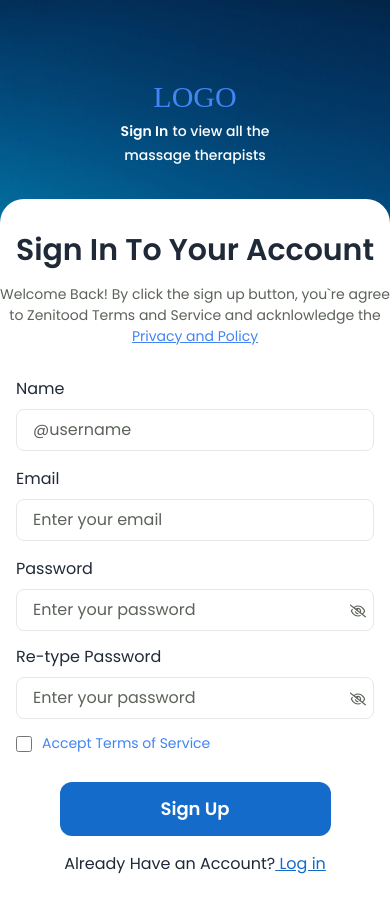
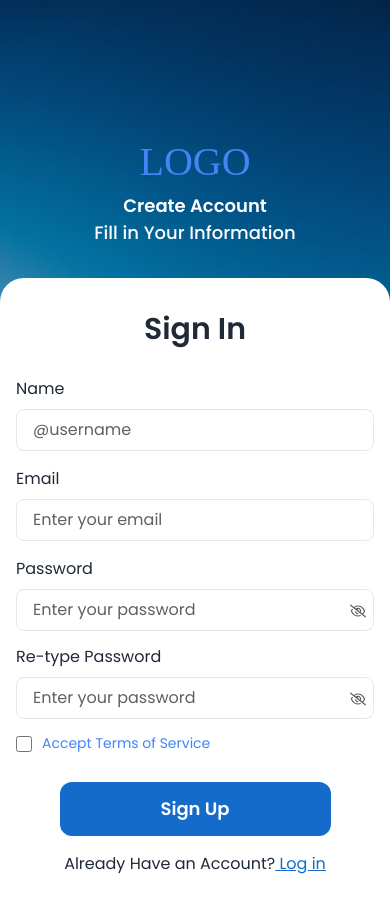
Before and after one commit to subirdas29/therapist, a React (Vite) app: page / in a window 390 px wide. Built offline with nearby package versions, Linux system fonts and the light colour scheme.

Commit message:
sign up responsive part edited

```diff
--- a/src/App.jsx
+++ b/src/App.jsx
@@ -1,6 +1,6 @@
 
 import './App.css'
-// import Login from './Components/Pages/Login/Login'
+import Login from './Components/Pages/Login/Login'
 import SignUp from './Components/Pages/SignUp/SignUp'
 
 function App() {
--- a/src/Components/Pages/Login/Login.jsx
+++ b/src/Components/Pages/Login/Login.jsx
@@ -11,10 +11,10 @@ import iphonebg from '../../../assets/loginandsignup-bg/iphone-version/iPhone 14
 
 const Login = () => {
   return (
-   <div >
+   <div className="relative min-h-[600px]" >
 
      <div className='relative ' >
-            <img className='block h-screen md:hidden w-full' src={iphonebg} alt="" />
+            <img className='block min-h-screen md:hidden w-full' src={iphonebg} alt="" />
 
 
 
@@ -29,15 +29,15 @@ const Login = () => {
         <div className='  absolute bottom-0 md:static  w-full md:w-2/5 md:mr-16 lg:mr-24'>
 
            <div>
-           <h1 className='text-[30px] md:text-[40px]  text-[#4285F3] font-poorrichard text-center md:text-left '>LOGO</h1>
-           <p className='text-[#FFFFFF] text-center mb-8 md:hidden '>
-           <span className='text-[14px] font-semibold'>Sign In</span> <span className='text-[14px] font-medium'> to view all the <br /> massage therapists</span>
+           <h1 className='text-[40px]  text-[#4285F3] font-poorrichard text-center md:text-left '>LOGO</h1>
+           <p className='text-[#FFFFFF] text-center mb-12 md:hidden '>
+           <span className='text-[18px] font-semibold'>Sign In</span> <span className='text-[18px] font-medium'> to view all the <br /> massage therapists</span>
            </p>
            </div>
           <div className='pt-2 pb-6 bg-white rounded-t-3xl'>
           <div className='mt-[25px] mb-[40px]'>
            <p className='font-semibold text-3xl md:text-left text-center'>Log In To Your Account</p>
-           <p className='text-[14px] md:text-[16px] md:text-left text-center text-[#5C635A]  md:leading-[50px]'>Welcome Back! Select a method to log in:</p>
+           <p className='text-[14px] md:text-[16px] md:text-left text-center text-[#5C635A] leading-[35px] md:leading-[50px]'>Welcome Back! Select a method to log in:</p>
            </div>
 
           {/* Google & Facebook button */}
--- a/src/Components/Pages/SignUp/SignUp.jsx
+++ b/src/Components/Pages/SignUp/SignUp.jsx
@@ -25,15 +25,15 @@ const SignUp = () => {
         <div className='  absolute bottom-0 md:static  w-full md:w-2/5 md:mr-16 lg:mr-24'>
 
            <div>
-           <h1 className='text-[30px] md:text-[40px]  text-[#4285F3] font-poorrichard text-center md:text-left '>LOGO</h1>
+           <h1 className='text-[40px]  text-[#4285F3] font-poorrichard text-center md:text-left '>LOGO</h1>
            <p className='text-[#FFFFFF] text-center mb-8 md:hidden '>
-           <span className='text-[14px] font-semibold'>Sign In</span> <span className='text-[14px] font-medium'> to view all the <br /> massage therapists</span>
+           <span className='text-[18px] font-semibold'>Create Account</span> <br /><span className='text-[18px] font-medium'> Fill in Your Information</span>
            </p>
            </div>
           <div className='pt-2 pb-6 bg-white rounded-t-3xl'>
           <div className='mt-[25px] mb-[30px]'>
-           <p className='font-semibold text-3xl md:text-left text-center'>Sign In To Your Account</p>
-           <p className='text-[14px] md:text-[16px] md:text-left text-center text-[#5C635A]  md:leading-[28px] mt-4'>Welcome Back! By click the sign up button, you`re agree to Zenitood Terms and Service and acknlowledge the <br /><span className="cursor-pointer underline text-[#4285F3]">Privacy and Policy</span></p>
+           <p className='font-semibold text-3xl md:text-left text-center'>Sign In <span className="hidden md:inline">To Your Account</span></p>
+           <p className='text-[14px] md:text-[16px] md:text-left text-center text-[#5C635A]  md:leading-[28px] mt-4 hidden md:block'>Welcome Back! By click the sign up button, you`re agree to Zenitood Terms and Service and acknlowledge the <br /><span className="cursor-pointer underline text-[#4285F3]">Privacy and Policy</span></p>
            </div>
 
           <div className='mx-4 md:mx-0'>
```
